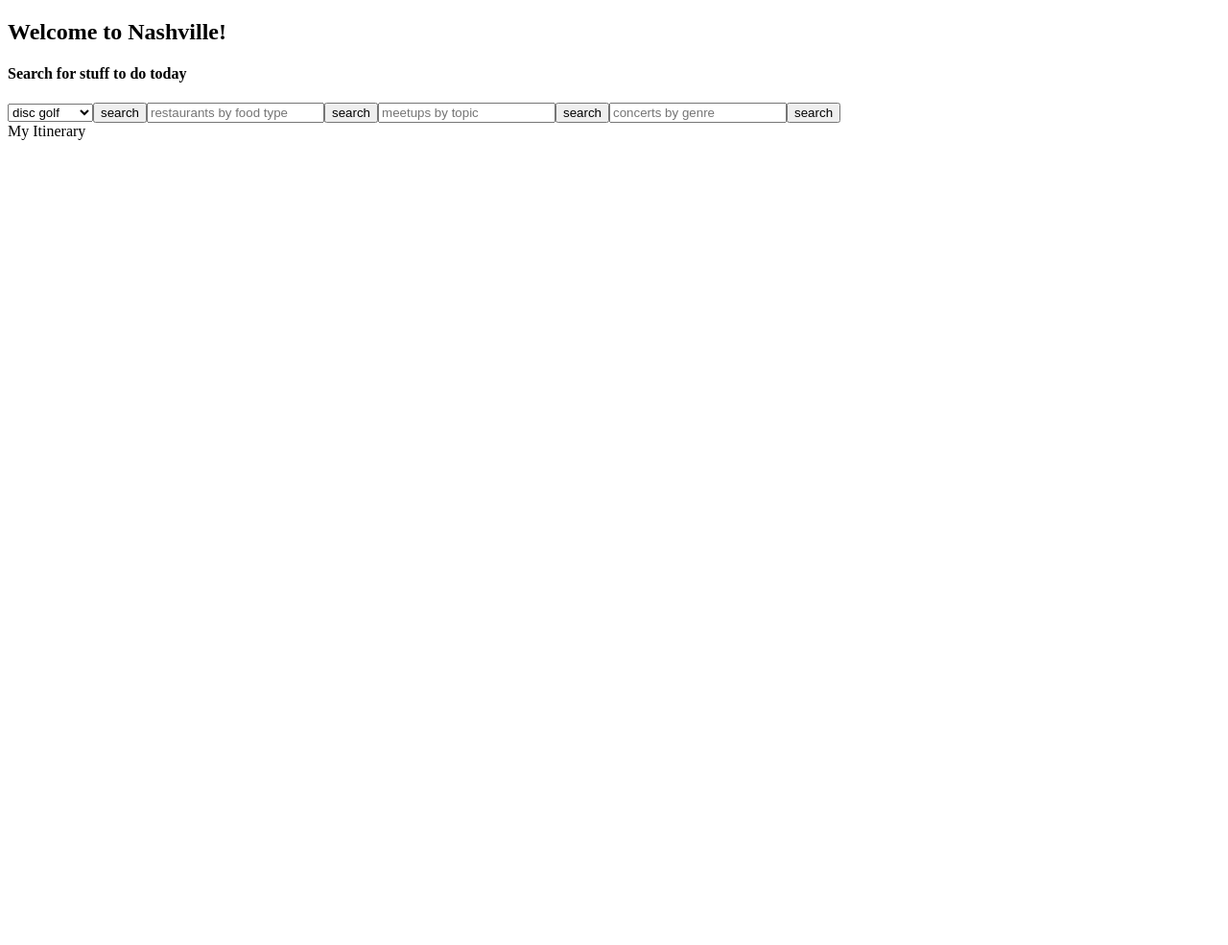
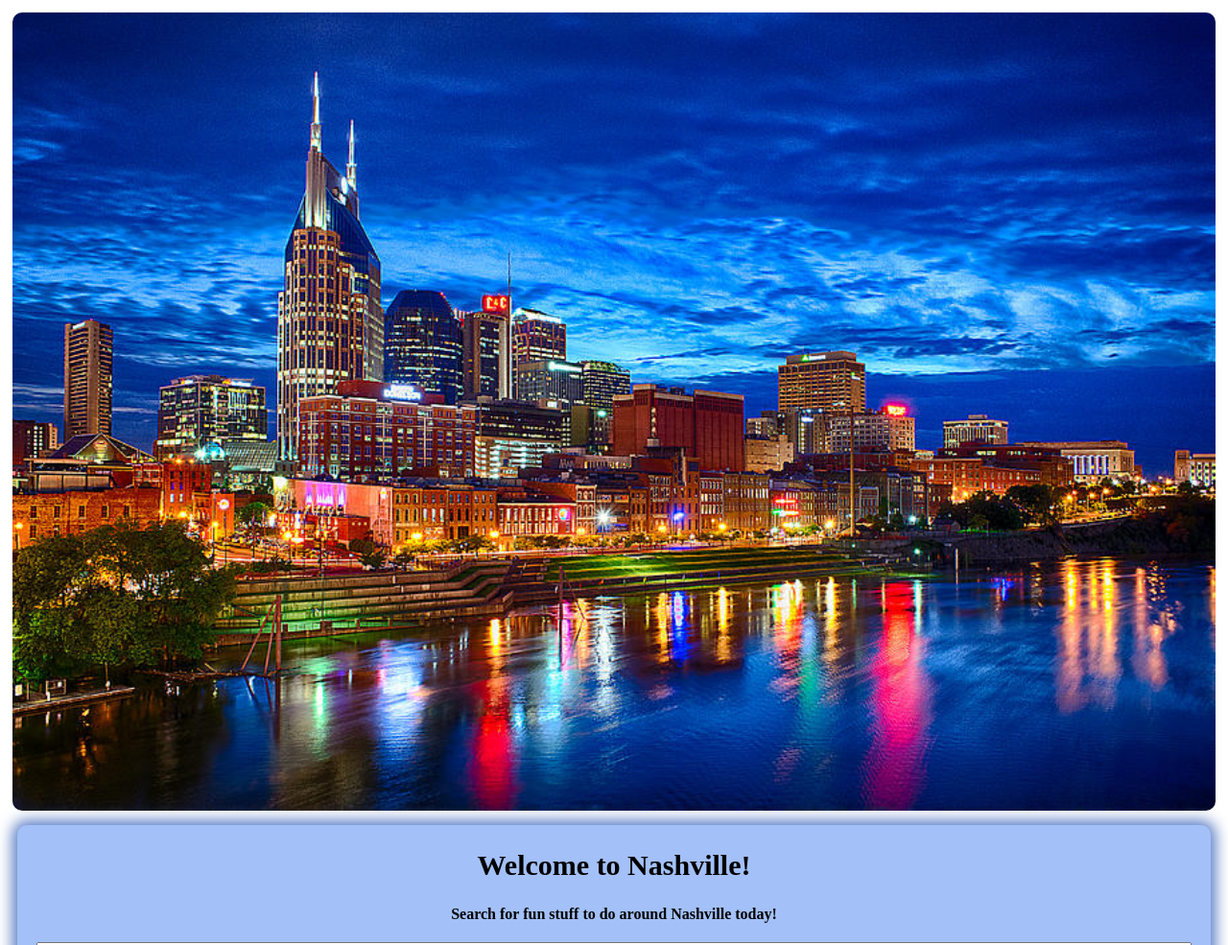
Before and after one commit to condemned-monkeys/welcome-to-nashville, a plain HTML site: page src/index.html in a window 1280 px wide. Shown: the top 985 px of the page at 96% size. Before the commit the page ends 800 px from the top, so only its background shows below. Drawn offline with Linux system fonts and the light colour scheme; no server answers.

Commit message:
Uploading css styling

```diff
--- a/api/database.json
+++ b/api/database.json
@@ -1,8 +1,8 @@
 {
   "itinerary": {
     "park": "Shelby Park:  Shelby Ave at South 20th St",
-    "restaurant": "Gondola House Pizzeria:  4613 Lebanon Pike, Hermitage 37076",
-    "meetup": "Crash Course - Learn JavaScript! - Nashville",
-    "concert": "Travis Scott: Astroworld - Wish You Were Here Tour 2"
+    "restaurant": "The Pharmacy Burger Parlor & Beer Garden:  731 McFerrin Ave, Nashville 37206",
+    "meetup": "Lucky Sasquatch 2019",
+    "concert": "Nashville Predators vs. Pittsburgh Penguins"
   }
 }
--- a/src/index.html
+++ b/src/index.html
@@ -5,7 +5,7 @@
   <meta charset="UTF-8">
   <meta name="viewport" content="width=device-width, initial-scale=1.0">
   <meta http-equiv="X-UA-Compatible" content="ie=edge">
-  <link rel="stylesheet" href="./styles/main.css">
+  <link rel="stylesheet" href="styles/main.css">
   <title>Welcome To Nashville</title>
 </head>
 
--- a/src/scripts/domManager.js
+++ b/src/scripts/domManager.js
@@ -12,6 +12,7 @@ let frag = document.createDocumentFragment()
 let select = document.createElement("select");
 select.id = "dropDown"
 console.log(container)
+
 
 
 // function to create basic elements to append to DOM
@@ -47,9 +48,21 @@ function createDropDown() {
 
 }
 
+// function to create image elements to append to DOM
+function createImageElement(elementName, src, image, alt, Id) {
+    let element = document.createElement(elementName)
+    element.src = src
+    element.type = image
+    element.alt = alt
+    element.id = Id
+    container.appendChild(element);
+}
+
+createImageElement("img", "images/nashville-skyline-dan-holland.jpg", "image", "Nashville Skyline Image!", "headerImage")
+
 //creates title and sub title
 createElement("h1", "", "", "Welcome to Nashville!", "title")
-createElement("h4", "", "", "Search for stuff to do today", "subTitle")
+createElement("h4", "", "", "Search for fun stuff to do around Nashville today!", "subTitle")
 //title and subtitle end
 
 //creates input fields and submit buttons
@@ -68,14 +81,14 @@ createElement("button", "button", "", "search", "concertButton")
 
 
 // Creating a container to receive saved itenerary results
-let iteneraryContainer = document.createElement("section")
-iteneraryContainer.classList.add("iteneraryContainer")
-iteneraryContainer.textContent = "My Itinerary"
+let itineraryContainer = document.createElement("section")
+itineraryContainer.classList.add("itineraryContainer")
+itineraryContainer.textContent = "My Itinerary"
 
 //appends everything into DOM
 formSection.appendChild(frag)
 container.appendChild(formSection)
-container.appendChild(iteneraryContainer)
+container.appendChild(itineraryContainer)
 
 //puts button thats next to park into a variable
 const button = document.querySelector(".parkButton")
--- a/src/scripts/eventHandlers.js
+++ b/src/scripts/eventHandlers.js
@@ -75,7 +75,7 @@ const handleRestaurant = () => {
                         ul.appendChild(li2)
 
                         div2.appendChild(ul)
-                        iteneraryContainer.appendChild(div2);
+                        itineraryContainer.appendChild(div2);
 
                     })
                 while (div2.firstChild) {
@@ -148,7 +148,7 @@ const handlePark = () => {
                             li1.textContent = "Park: " + parsedItinerary.park
                             ul.appendChild(li1)
                             div1.appendChild(ul)
-                            iteneraryContainer.appendChild(div1);
+                            itineraryContainer.appendChild(div1);
 
                         })
                     while (div1.firstChild) {
@@ -205,7 +205,7 @@ const handleMeetup = () => {
                     li3.textContent = "Meetup: " + parsedItinerary.meetup
                     ul.appendChild(li3)
                     div3.appendChild(ul)
-                    iteneraryContainer.appendChild(div3);
+                    itineraryContainer.appendChild(div3);
 
                 })
                 while (div3.firstChild) {
@@ -265,7 +265,7 @@ const handleConcert = () => {
                         ul.appendChild(li4)
 
                         div4.appendChild(ul)
-                        iteneraryContainer.appendChild(div4);
+                        itineraryContainer.appendChild(div4);
 
                     })
                 while (div4.firstChild) {
--- /dev/null
+++ b/src/styles/main.css
@@ -0,0 +1,57 @@
+#container {
+    display: flex;
+    /* background-color: rgb(58, 130, 238); */
+    flex-direction: column;
+    justify-content: center;
+}
+#formSection {
+    align-text: center;
+    background-color: rgb(163, 192, 248);
+}
+
+#headerImage {
+    display: flex;
+    style: flex-shrink: 0;
+    max-width:100%;
+    margin: 5px;
+    border-radius: 10px;
+}
+#formSection {
+    display: flex;
+    flex-direction: column;
+    /* justify-content: center; */
+    /* align-items: center; */
+    /* text-align: center; */
+    padding: 20px;
+    /* border-style: solid; */
+    margin: 10px;
+    border-radius: 10px;
+    box-shadow: 0px 0px 15px 5px rgb(89, 124, 196);
+}
+.title {
+    display: flex;
+    justify-content: center;
+    font-size: 30px;
+    margin: 0;
+    padding: 5px;
+}
+.subTitle {
+    display: flex;
+    justify-content: center;
+    margin: 0;
+    padding: 20px;
+    text-align: center;
+
+}
+.itineraryContainer {
+    display: flex;
+    align-content: center;
+    flex-direction: column;
+    font-size: 20px;
+    padding: 20px;
+    /* border-style: solid; */
+    background-color: rgb(163, 192, 248);
+    box-shadow: 0px 0px 15px 5px rgb(89, 124, 196);
+    margin: 10px;
+    border-radius: 10px;
+}
```
Also changed, not shown: src/images/nashville-skyline-dan-holland.jpg (added).
